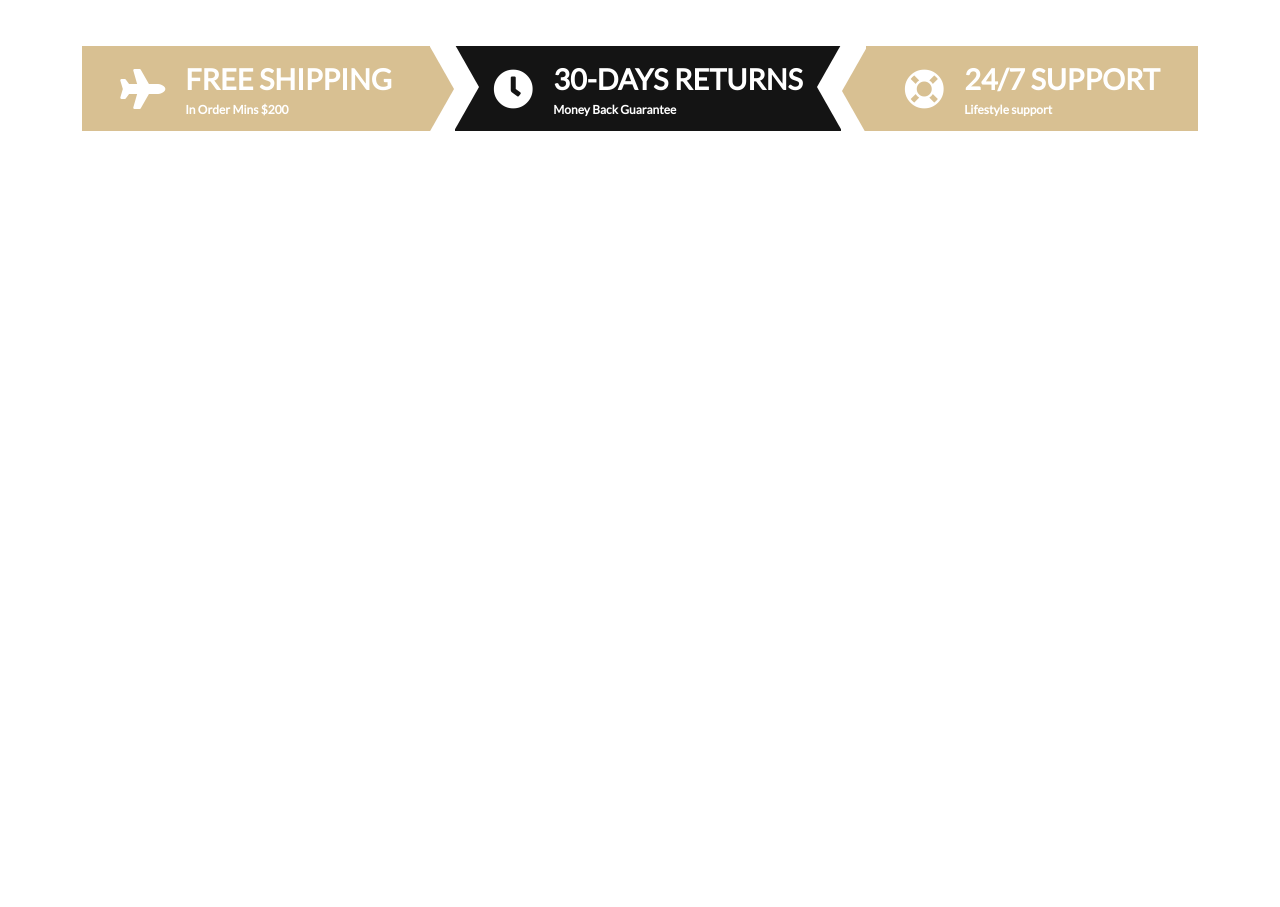
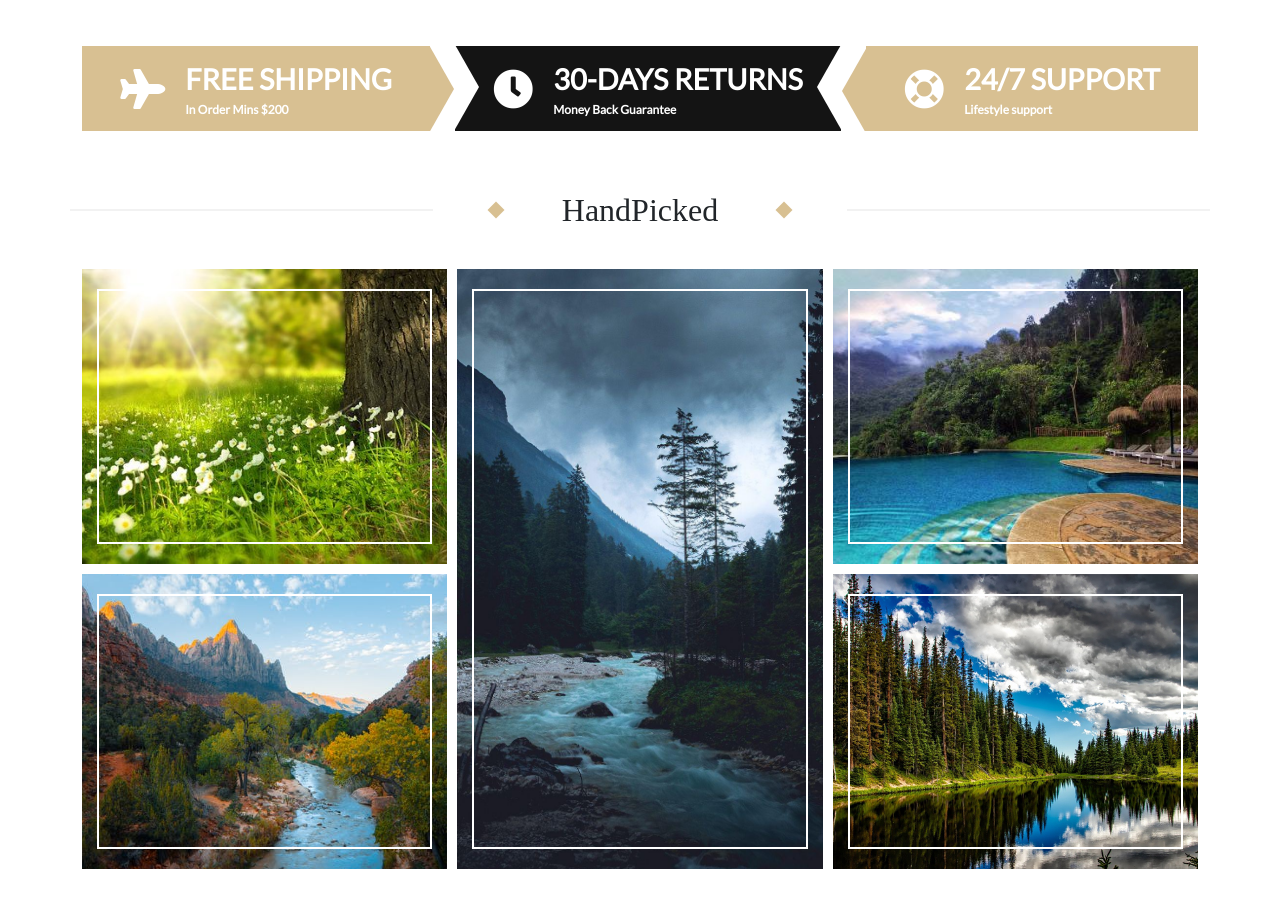
Before and after one commit to maxikgreat/juicy-task, a website built with webpack: page static/src/index.html in a window 1280 px wide. Shown: the part 737-1644 px from the top of the page. Before the commit the page ends 916 px from the top, so only its background shows below. Built offline with nearby package versions, Linux system fonts and the light colour scheme; a web font is replaced by a local one.

Commit message:
Offer section added

```diff
--- a/static/src/index.html
+++ b/static/src/index.html
@@ -85,7 +85,7 @@
                         <p class="mb-0"><strong>50% off</strong></p>
                     </div>
                 </div>
-                <button class="cta-button btn">shop now</button>
+                <button class="button btn">shop now</button>
             </div>
             <div id="indicator" class="carousel slide carousel__slide" data-bs-ride="carousel">
                 <div class="carousel-indicators">
@@ -96,22 +96,22 @@
                 </div>
                 <div class="carousel-inner overflow-hidden">
                     <div class="carousel-item active">
-                        <img src="./assets/backgrounds/carousel-img.jpeg" class="d-block w-100" alt="Slide image 1">
+                        <img src="./assets/carousel-item.jpeg" class="d-block w-100" alt="Slide image 1">
                     </div>
                     <div class="carousel-item">
-                        <img src="./assets/backgrounds/carousel-img.jpeg" class="d-block w-100" alt="Slide image 2">
+                        <img src="./assets/carousel-item.jpeg" class="d-block w-100" alt="Slide image 2">
                     </div>
                     <div class="carousel-item">
-                        <img src="./assets/backgrounds/carousel-img.jpeg" class="d-block w-100" alt="Slide image 3">
+                        <img src="./assets/carousel-item.jpeg" class="d-block w-100" alt="Slide image 3">
                     </div>
                     <div class="carousel-item">
-                        <img src="./assets/backgrounds/carousel-img.jpeg" class="d-block w-100" alt="Slide image 4">
+                        <img src="./assets/carousel-item.jpeg" class="d-block w-100" alt="Slide image 4">
                     </div>
                 </div>
             </div>
         </section>
-        <section class="tickets-advantages my-5">
-            <div class="container-lg h-100 d-flex overflow-hidden">
+        <section class="tickets-advantages">
+            <div class="container-lg h-100 d-flex overflow-hidden my-5">
                 <div class="flex-grow-1 d-flex">
                     <div class="tickets-advantages__item tickets-advantages__item_left">
                         <i class="fa fa-plane"></i>
@@ -141,6 +141,47 @@
                 </div>
             </div>
         </section>
+        <section class="offers">
+            <div class="container-lg overflow-hidden h-100">
+                <div class="section-title">
+                    <div class="section-title__shape"></div>
+                    <h2 class="section-title__text">HandPicked</h2>
+                    <div class="section-title__shape"></div>
+                </div>
+                <div class="offers__items">
+                    <div class="offers__item" style="grid-area: 1 / 1 / 2 / 2;">
+                        <img src="./assets/offers__item1.jpeg" style="grid-area: 1 / 1 / 2 / 2;" />
+                        <div class="offers__border">
+                            <button class="button offers__button button_sm btn">shop now</button>
+                        </div>
+                    </div>
+                    <div class="offers__item" style="grid-area: 2 / 1 / 3 / 2;">
+                        <img src="./assets/offers__item2.jpeg" style="grid-area: 2 / 1 / 3 / 2;" />
+                        <div class="offers__border">
+                            <button class="button offers__button button_sm btn">shop now</button>
+                        </div>
+                    </div>
+                    <div class="offers__item" style="grid-area: 1 / 2 / 3 / 3;">
+                        <img src="./assets/offers__item3.jpeg" style="grid-area: 1 / 2 / 3 / 3;" />
+                        <div class="offers__border">
+                            <button class="button offers__button button_sm btn">shop now</button>
+                        </div>
+                    </div>
+                    <div class="offers__item" style="grid-area: 1 / 3 / 2 / 4;">
+                        <img src="./assets/offers__item4.jpeg" style="grid-area: 1 / 3 / 2 / 4;" />
+                        <div class="offers__border">
+                            <button class="button offers__button button_sm btn">shop now</button>
+                        </div>
+                    </div>
+                    <div class="offers__item" style="grid-area: 2 / 3 / 3 / 4;">
+                        <img src="./assets/offers__item5.jpeg" style="grid-area: 2 / 3 / 3 / 4;" />
+                        <div class="offers__border">
+                            <button class="button offers__button button_sm btn">shop now</button>
+                        </div>
+                    </div>
+                </div>
+            </div>
+        </section>
     </main>
 </body>
 </html>
--- a/static/src/styles/_vars.scss
+++ b/static/src/styles/_vars.scss
@@ -17,3 +17,4 @@ $header-top-stripe-height: 35px;
 $header-header-nav-height: 100px;
 $carousel-height: 600px;
 $tickets-advantages-height: 85px;
+$offers-items-height: 600px;
--- a/static/src/styles/components/carousel/carousel.scss
+++ b/static/src/styles/components/carousel/carousel.scss
@@ -1,5 +1,4 @@
 @import './center-label';
-@import './cta-button';
 
 .carousel {
   position: relative;
--- /dev/null
+++ b/static/src/styles/components/offers/offers.scss
@@ -0,0 +1,55 @@
+.offers {
+  margin: 60px 0;
+  &__items {
+    margin: 40px 0;
+    height: $offers-items-height;
+    display: grid;
+    grid-template-columns: repeat(3, 1fr);
+    grid-template-rows: repeat(2, 1fr);
+    grid-gap: 10px;
+  }
+
+  &__item {
+    display: flex;
+    position: relative;
+    padding: 20px 15px;
+    > img {
+      position: absolute;
+      display: block;
+      height: 100%;
+      width: 100%;
+      top: 0;
+      bottom: 0;
+      left: 0;
+      right: 0;
+      object-fit: cover;
+      z-index: -10;
+    }
+  }
+
+  &__border {
+    flex: 1;
+    position: relative;
+    border: 2px solid $white;
+    transition: background-color .2s ease-in-out;
+    cursor: pointer;
+
+    &:hover {
+      background-color: transparentize($dark-third-color, .35);
+      .offers__button {
+        opacity: 1;
+        visibility: visible;
+      }
+    }
+  }
+
+  &__button {
+    position: absolute;
+    bottom: 20%;
+    left: 50%;
+    transform: translateX(-50%);
+    opacity: 0;
+    visibility: hidden;
+    transition: opacity .2s ease-in-out;
+  }
+}
--- /dev/null
+++ b/static/src/styles/components/shared/_button.scss
@@ -0,0 +1,8 @@
+.button {
+  @include button($secondary-color, $white);
+
+  &_sm {
+    font-size: .85rem;
+    padding: 5px 15px;
+  }
+}
--- /dev/null
+++ b/static/src/styles/components/shared/_section-title.scss
@@ -0,0 +1,40 @@
+.section-title {
+  font-family: Playfair Display;
+  font-weight: bold;
+  font-size: .75rem;
+  display: flex;
+  justify-content: center;
+  align-items: center;
+
+  &__shape {
+    position: relative;
+    width: 12px;
+    height: 12px;
+    background-color: $primary-color;
+    transform: rotate(45deg);
+  }
+
+  &__text {
+    position: relative;
+    margin: 0 60px;
+
+    &:after, &:before {
+      position: absolute;
+      top: 50%;
+      content: '';
+      display: block;
+      width: 2000px;
+      height: 2px;
+      transform: translateY(-50%);
+      background-color: $light-second-color;
+    }
+
+    &:after {
+      left: 285px;
+    }
+
+    &:before {
+      right: 285px;
+    }
+  }
+}
--- a/static/src/styles/index.scss
+++ b/static/src/styles/index.scss
@@ -8,17 +8,21 @@
 
 // mixins
 @import './mixins/chevron-mixin';
-
-// components and its elements related to particular section
-@import './components/header/header';
-@import './components/carousel/carousel';
-@import './components/tickets-advantages/tickets-advantages';
+@import './mixins/button';
 
 // reusable components throw all page
 @import './components/shared/logo';
 @import './components/shared/socials';
 @import './components/shared/locale-switch';
 @import './components/shared/text-with-lines';
+@import './components/shared/section-title';
+@import './components/shared/button';
+
+// components and its elements related to particular section
+@import './components/header/header';
+@import './components/carousel/carousel';
+@import './components/tickets-advantages/tickets-advantages';
+@import './components/offers/offers';
 
 * {
   box-sizing: border-box;
--- a/static/src/styles/components/carousel/_cta-button.scss
+++ b/static/src/styles/mixins/_button.scss
@@ -1,7 +1,7 @@
-.cta-button {
-  background-color: $secondary-color;
+@mixin button($color, $color2) {
+  background-color: $color;
   text-transform: uppercase;
-  color: $white;
+  color: $color2;
   margin-top: 40px;
   font-size: 1.2rem;
   padding: 5px 20px;
@@ -12,7 +12,7 @@
   }
 
   &:hover {
-    color: $secondary-color;
-    background-color: $white;
+    color: $color;
+    background-color: $color2;
   }
 }
```
Also changed, not shown: static/src/assets/offers__item1.jpeg (added), static/src/assets/offers__item2.jpeg (added), static/src/assets/offers__item3.jpeg (added), static/src/assets/offers__item4.jpeg (added), static/src/assets/offers__item5.jpeg (added), 2 other files.
